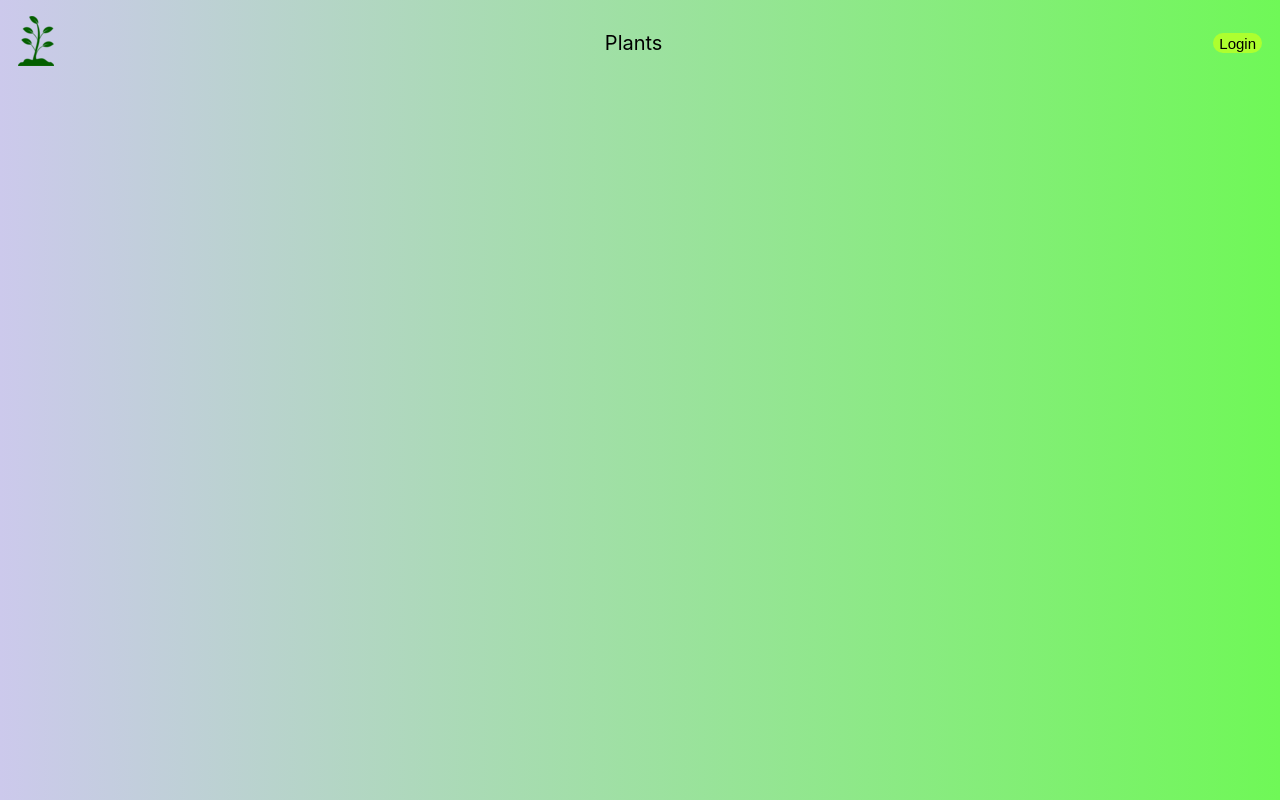
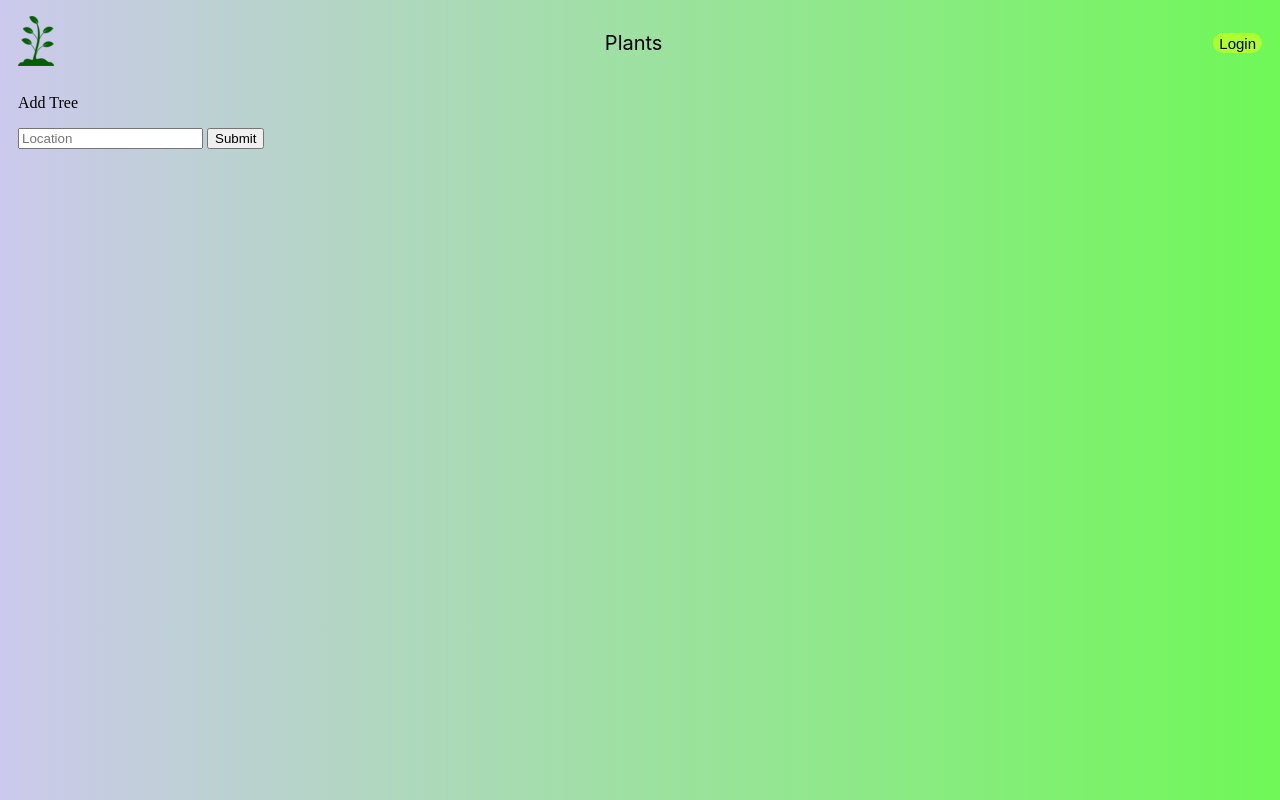
Before and after one commit to pratyush-kr/ENV, a plain HTML site: page index.html in a window 1280 px wide. Drawn offline with Linux system fonts and the light colour scheme.

Commit message:
add-trees

```diff
--- a/index.html
+++ b/index.html
@@ -25,6 +25,13 @@
                 </div>
             </form>
         </div>
+        <div id="add-plant-to-db">
+            <p>Add Tree</p>
+            <form action="https://localhost/add-plant" method="post">
+                <input type="text" placeholder="Location">
+                <button id="postPlant">Submit</button>
+            </form>
+        </div>
     </div>
 </body>
 </html>
```
